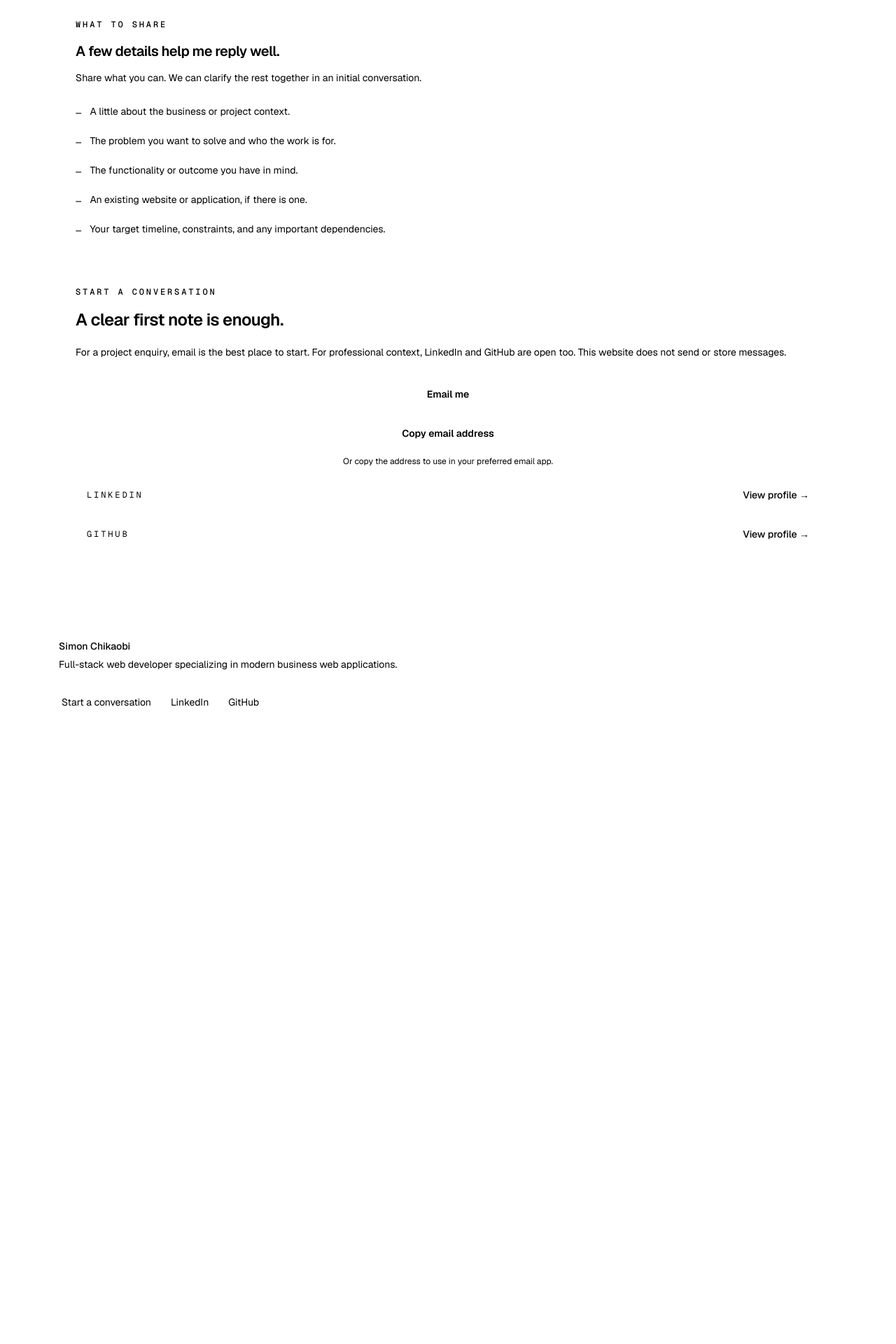
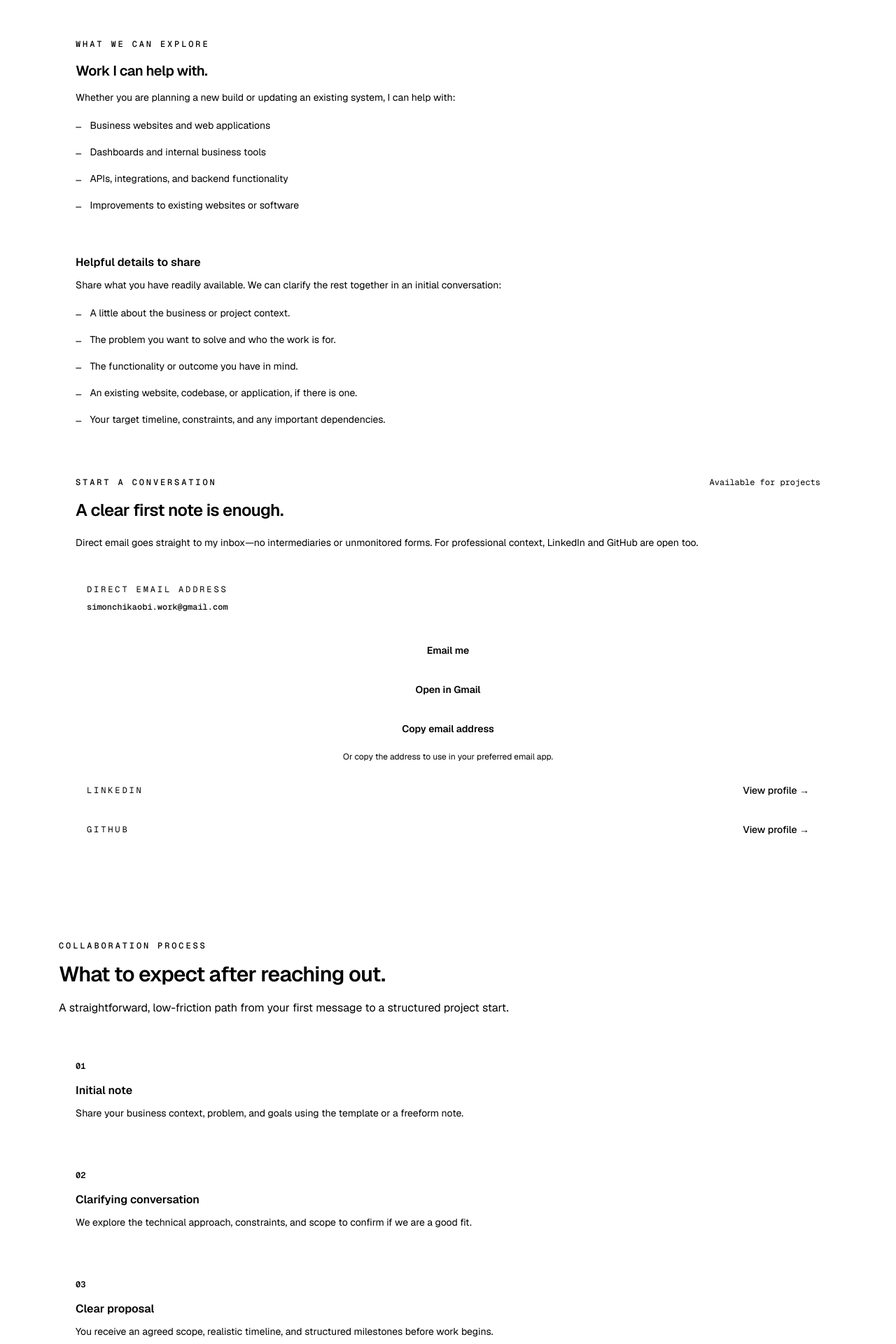
Before and after one commit to simonjr07/developer-portfolio, a Next.js app: page /contact in a window 1280 px wide. Shown: the part 400-2320 px from the top of the page at 70% size. Before the commit the page ends 1465 px from the top, so only its background shows below. Built offline with nearby package versions, Linux system fonts and the light colour scheme; no server answers.

Commit message:
feat(contact): improve project enquiry experience

```diff
--- a/src/app/contact/page.tsx
+++ b/src/app/contact/page.tsx
@@ -13,13 +13,53 @@ export const metadata = createPageMetadata({
   path: "/contact",
 });
 
+const projectAreas = [
+  "Business websites and web applications",
+  "Dashboards and internal business tools",
+  "APIs, integrations, and backend functionality",
+  "Improvements to existing websites or software",
+];
+
 const enquiryDetails = [
   "A little about the business or project context.",
   "The problem you want to solve and who the work is for.",
   "The functionality or outcome you have in mind.",
-  "An existing website or application, if there is one.",
+  "An existing website, codebase, or application, if there is one.",
   "Your target timeline, constraints, and any important dependencies.",
 ];
+
+const nextSteps = [
+  {
+    step: "01",
+    title: "Initial note",
+    detail: "Share your business context, problem, and goals using the template or a freeform note.",
+  },
+  {
+    step: "02",
+    title: "Clarifying conversation",
+    detail: "We explore the technical approach, constraints, and scope to confirm if we are a good fit.",
+  },
+  {
+    step: "03",
+    title: "Clear proposal",
+    detail: "You receive an agreed scope, realistic timeline, and structured milestones before work begins.",
+  },
+];
+
+const EMAIL_SUBJECT = "Web project enquiry";
+
+const EMAIL_BODY_TEMPLATE = `Hello,
+
+I'd like to discuss a potential web development project.
+
+Project or business:
+What I need help with:
+Main goal or problem to solve:
+Existing website or system, if applicable:
+Preferred timeline:
+Budget or other constraints, if known:
+
+Thank you.`;
 
 function getPublicContactEmail() {
   const value = process.env.NEXT_PUBLIC_CONTACT_EMAIL?.trim() || "simonchikaobi.work@gmail.com";
@@ -29,6 +69,21 @@ function getPublicContactEmail() {
   if (!match) return null;
 
   return { address: value, localPart: match[1], domain: match[2] };
+}
+
+function buildMailtoHref(contact: { localPart: string; domain: string }) {
+  const recipient = `${encodeURIComponent(contact.localPart)}@${contact.domain}`;
+  const subject = encodeURIComponent(EMAIL_SUBJECT);
+  const normalizedBody = EMAIL_BODY_TEMPLATE.replace(/\r?\n/g, "\r\n");
+  const body = encodeURIComponent(normalizedBody).replace(/'/g, "%27");
+  return `mailto:${recipient}?subject=${subject}&body=${body}`;
+}
+
+function buildGmailHref(address: string) {
+  const to = encodeURIComponent(address);
+  const subject = encodeURIComponent(EMAIL_SUBJECT);
+  const body = encodeURIComponent(EMAIL_BODY_TEMPLATE);
+  return `https://mail.google.com/mail/?view=cm&fs=1&to=${to}&su=${subject}&body=${body}`;
 }
 
 /** Bordered profile row used for the LinkedIn/GitHub destinations. */
@@ -62,40 +117,89 @@ export default function ContactPage() {
             level="h1"
             eyebrow="Contact"
             title="Tell me what you’re looking to make work better."
-            description="If you’re considering a business website or web application, a little context is a useful place to begin. You don’t need a finished specification—just the problem you’re trying to solve."
+            description="If you’re considering a business website, web application, internal tool, or improvements to existing software, a little context is a useful place to begin. You don’t need a finished specification—just the problem you’re trying to solve."
           />
         </section>
 
         <div className="mt-12 grid gap-5 sm:gap-6 lg:mt-16 lg:grid-cols-[1.15fr_0.85fr] lg:gap-8">
           <Card className="p-6 sm:p-8">
-            <Eyebrow>What to share</Eyebrow>
-            <h2 className="mt-4 text-xl font-semibold tracking-tight text-primary">A few details help me reply well.</h2>
-            <p className="mt-3 text-sm leading-6 text-secondary">Share what you can. We can clarify the rest together in an initial conversation.</p>
-            <ul className="mt-6 space-y-4">
-              {enquiryDetails.map((detail) => (
-                <li key={detail} className="flex gap-3 text-sm leading-6 text-secondary">
-                  <span aria-hidden="true" className="mt-0.5 font-mono text-accent">—</span><span>{detail}</span>
+            <Eyebrow>What we can explore</Eyebrow>
+            <h2 className="mt-4 text-xl font-semibold tracking-tight text-primary">Work I can help with.</h2>
+            <p className="mt-3 text-sm leading-6 text-secondary">
+              Whether you are planning a new build or updating an existing system, I can help with:
+            </p>
+            <ul className="mt-4 space-y-3">
+              {projectAreas.map((area) => (
+                <li key={area} className="flex gap-3 text-sm leading-6 text-secondary">
+                  <span aria-hidden="true" className="mt-0.5 font-mono text-accent">—</span>
+                  <span>{area}</span>
                 </li>
               ))}
             </ul>
+
+            <div className="mt-8 border-t border-border pt-6">
+              <h3 className="text-base font-semibold text-primary">Helpful details to share</h3>
+              <p className="mt-2 text-sm leading-6 text-secondary">
+                Share what you have readily available. We can clarify the rest together in an initial conversation:
+              </p>
+              <ul className="mt-4 space-y-3">
+                {enquiryDetails.map((detail) => (
+                  <li key={detail} className="flex gap-3 text-sm leading-6 text-secondary">
+                    <span aria-hidden="true" className="mt-0.5 font-mono text-accent">—</span>
+                    <span>{detail}</span>
+                  </li>
+                ))}
+              </ul>
+            </div>
           </Card>
 
           <Card className="flex flex-col p-6 sm:p-8">
-            <Eyebrow>Start a conversation</Eyebrow>
+            <div className="flex items-center justify-between gap-3">
+              <Eyebrow>Start a conversation</Eyebrow>
+              <span className="inline-flex items-center gap-1.5 font-mono text-xs text-accent">
+                <span className="size-2 rounded-full bg-accent animate-pulse" aria-hidden="true" />
+                Available for projects
+              </span>
+            </div>
             <h2 className="mt-4 text-2xl font-semibold tracking-tight text-primary">A clear first note is enough.</h2>
             {contact ? (
               <>
-                <p className="mt-4 text-sm leading-7 text-secondary">For a project enquiry, email is the best place to start. For professional context, LinkedIn and GitHub are open too. This website does not send or store messages.</p>
-                <div className="mt-6 grid gap-3 sm:grid-cols-2">
+                <p className="mt-4 text-sm leading-7 text-secondary">
+                  Direct email goes straight to my inbox—no intermediaries or unmonitored forms. For professional context, LinkedIn and GitHub are open too.
+                </p>
+
+                <div className="mt-6 rounded-xl border border-border bg-surface/60 p-4">
+                  <span className="font-mono text-xs uppercase tracking-[0.24em] text-secondary">
+                    Direct email address
+                  </span>
+                  <p className="mt-1.5 select-all break-all font-mono text-xs font-medium text-primary sm:text-sm">
+                    {contact.address}
+                  </p>
+                </div>
+
+                <div className="mt-4 grid gap-3 sm:grid-cols-2">
                   <a
                     className={buttonLinkClassName("primary", "w-full")}
-                    href={`mailto:${encodeURIComponent(contact.localPart)}@${contact.domain}?subject=${encodeURIComponent("Web project enquiry")}`}
+                    href={buildMailtoHref(contact)}
                     aria-label={`Email Simon Chikaobi at ${contact.address}`}
                   >
                     Email me
                   </a>
+                  <a
+                    className={buttonLinkClassName("secondary", "w-full")}
+                    href={buildGmailHref(contact.address)}
+                    target="_blank"
+                    rel="noreferrer"
+                    aria-label="Open pre-filled enquiry in Gmail (new window)"
+                  >
+                    Open in Gmail
+                  </a>
+                </div>
+
+                <div className="mt-3">
                   <CopyEmailButton email={contact.address} />
                 </div>
+
                 <div className="mt-4 space-y-3">
                   <ProfileRow href={LINKEDIN_URL} label="LinkedIn" ariaLabel="LinkedIn profile for Simon Chikaobi" />
                   <ProfileRow href={GITHUB_URL} label="GitHub" ariaLabel="GitHub profile for Simon Chikaobi" />
@@ -103,7 +207,7 @@ export default function ContactPage() {
               </>
             ) : (
               <>
-                <p className="mt-4 text-sm leading-7 text-secondary">Email contact is temporarily unavailable. You can still connect through LinkedIn or GitHub. This website does not send or store messages.</p>
+                <p className="mt-4 text-sm leading-7 text-secondary">Email contact is temporarily unavailable. You can still connect through LinkedIn or GitHub.</p>
                 <div className="mt-6 space-y-3">
                   <ProfileRow href={LINKEDIN_URL} label="LinkedIn" ariaLabel="LinkedIn profile for Simon Chikaobi" />
                   <ProfileRow href={GITHUB_URL} label="GitHub" ariaLabel="GitHub profile for Simon Chikaobi" />
@@ -112,6 +216,24 @@ export default function ContactPage() {
             )}
           </Card>
         </div>
+
+        <section aria-label="What to expect next" className="mt-16 border-t border-border pt-12 sm:mt-20 sm:pt-16">
+          <SectionHeading
+            level="h2"
+            eyebrow="Collaboration process"
+            title="What to expect after reaching out."
+            description="A straightforward, low-friction path from your first message to a structured project start."
+          />
+          <div className="mt-8 grid gap-4 sm:grid-cols-3 sm:gap-6">
+            {nextSteps.map((step) => (
+              <Card key={step.step} className="p-6">
+                <span className="font-mono text-xs font-semibold text-accent">{step.step}</span>
+                <h3 className="mt-3 text-base font-semibold text-primary">{step.title}</h3>
+                <p className="mt-2 text-sm leading-6 text-secondary">{step.detail}</p>
+              </Card>
+            ))}
+          </div>
+        </section>
       </Container>
     </SiteShell>
   );
```
